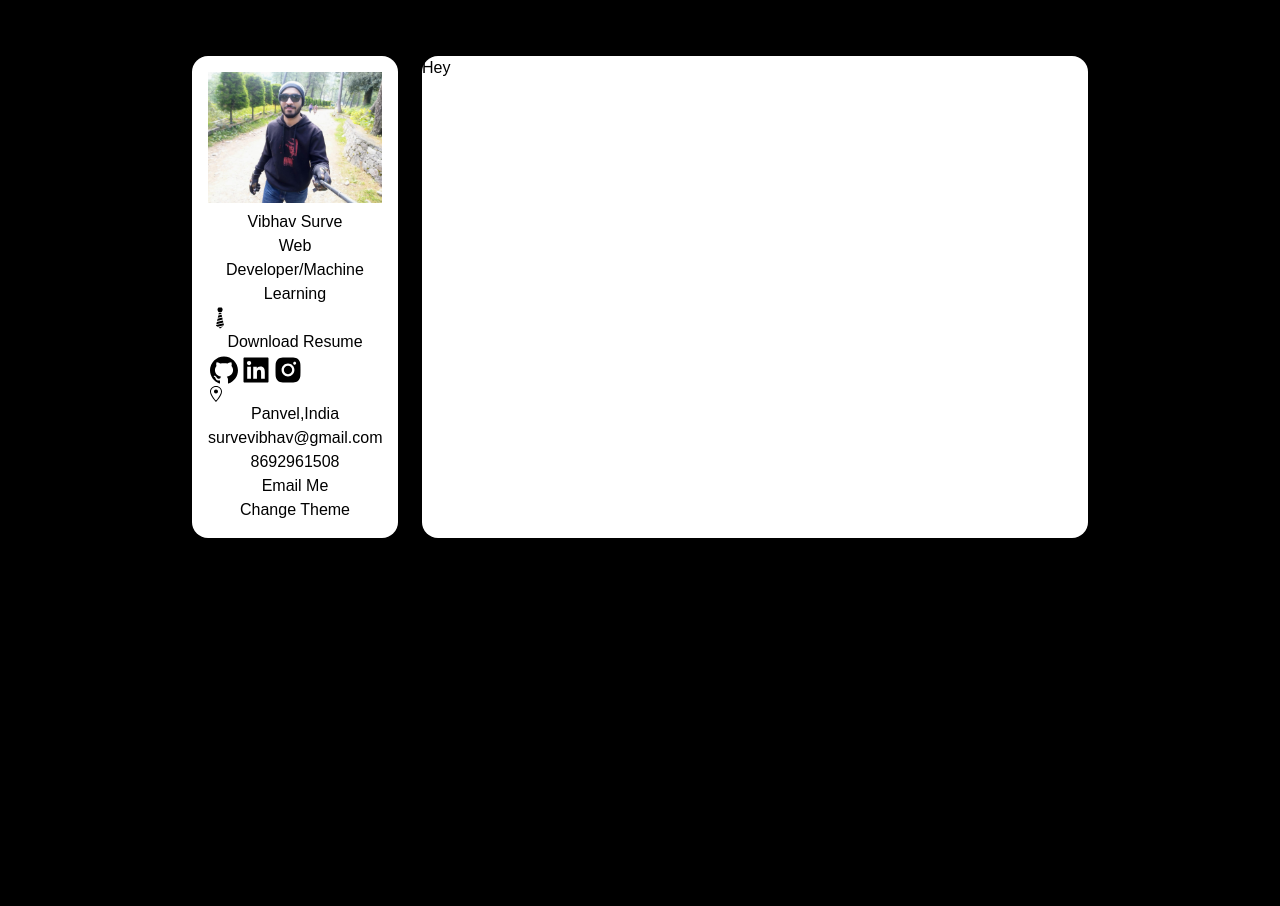
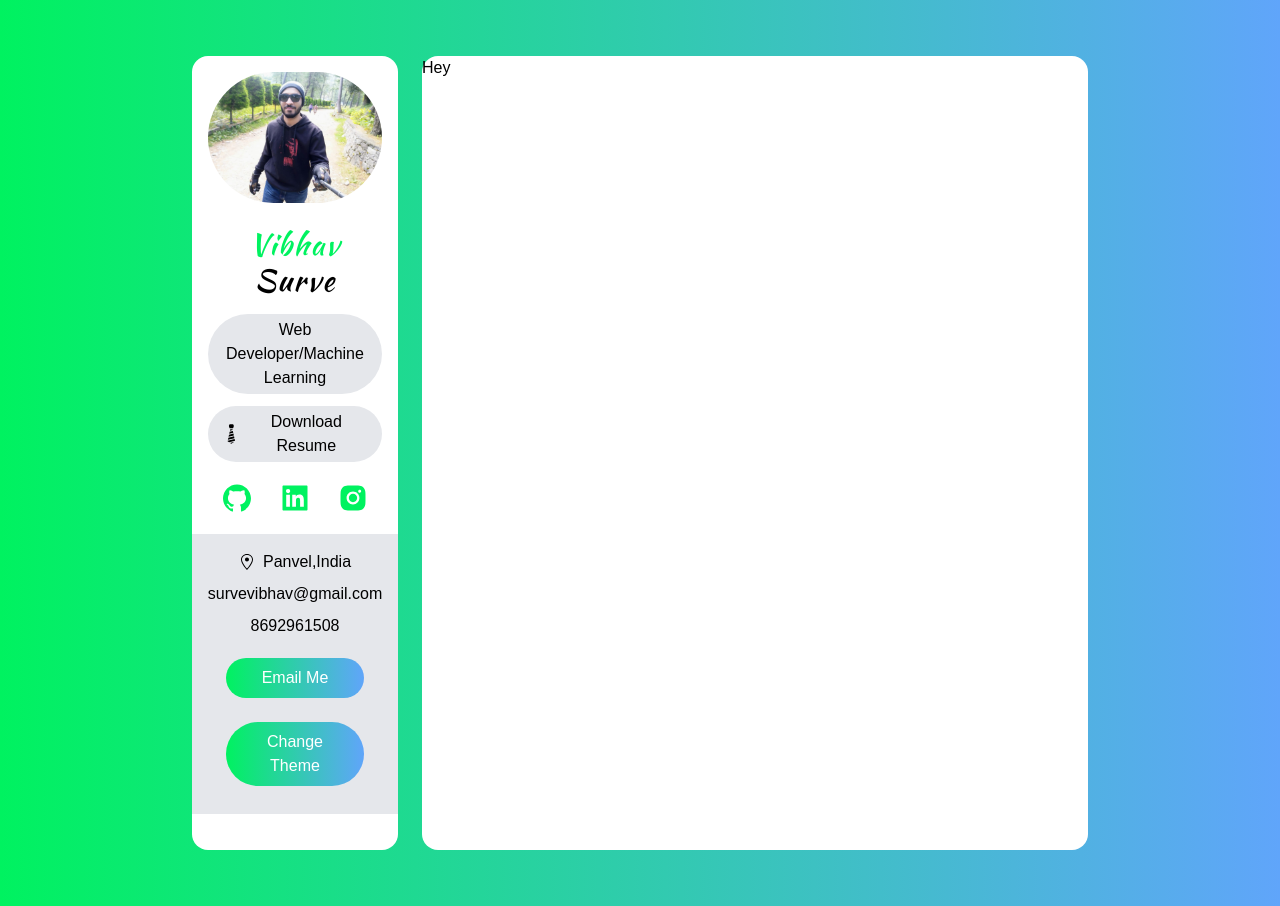
Before and after one commit to VibhavSurve09/vibhavsurve, a Next.js app: page / in a window 1280 px wide. Before the commit the page ends 800 px from the top, so only its background shows below. Built offline with nearby package versions, Linux system fonts and the light colour scheme.

Commit message:
navbar done

```diff
--- a/components/Sidebar.tsx
+++ b/components/Sidebar.tsx
@@ -7,38 +7,59 @@ import Link from 'next/link';
 const Sidebar = () => {
   return (
     <div>
-      <Image src={myImage} />
-      <h3>
-        <span>Vibhav </span>
+      <Image
+        src={myImage}
+        className='w-32 h-32 mx-auto rounded-full'
+        alt="Vibhav's Display Picture"
+      />
+      <h3 className='my-4 text-3xl font-medium tracking-wider font-kaushan'>
+        <span className='text-green'>Vibhav </span>
         Surve
       </h3>
-      <p>Web Developer/Machine Learning</p>
-      <p>
-        <GiTie className='h-6 w-6' />
+      <p className='px-2 py-1 my-3 bg-gray-200 rounded-full'>
+        Web Developer/Machine Learning
+      </p>
+      <a
+        className='flex items-center justify-center px-3 py-1 my-3 bg-gray-200 rounded-full'
+        download='name'
+      >
+        <GiTie className='w-6 h-6' />
         Download Resume
-      </p>
+      </a>
       {/* Social Media Icons */}
-      <div className='flex flex-row'>
+      <div className='flex justify-around w-9/12 mx-auto my-5 text-green md:w-full'>
         <a target='_blank' href='https://github.com/VibhavSurve09'>
-          <AiFillGithub className='w-8 h-8' />
+          <AiFillGithub className='w-8 h-8 cursor-pointer' />
         </a>
         <a target='_blank' href='https://www.linkedin.com/in/vibhavsurve/'>
-          <AiFillLinkedin className='w-8 h-8' />
+          <AiFillLinkedin className='w-8 h-8 cursor-pointer' />
         </a>
         <a href="href='https://www.instagram.com/vibhavv.af/" target='_blank'>
-          <AiFillInstagram className='w-8 h-8' />
+          <AiFillInstagram className='w-8 h-8 cursor-pointer' />
         </a>
       </div>
-      <div>
-        <div>
+      <div
+        className='py-4 my-5 bg-gray-200'
+        style={{ marginLeft: '-1rem', marginRight: '-1rem' }}
+      >
+        <div className='flex items-center justify-center space-x-2'>
           <GoLocation />
           <span>Panvel,India</span>
         </div>
 
-        <p>survevibhav@gmail.com</p>
-        <p>8692961508</p>
-        <button>Email Me</button>
-        <button>Change Theme</button>
+        <p className='my-2'>survevibhav@gmail.com</p>
+        <p className='my-2'>8692961508</p>
+        <button
+          className='w-8/12 px-5 py-2 my-3 text-white rounded-full bg-gradient-to-r from-green to-blue-400 focus:outline-none'
+          onClick={() => {
+            window.open('mailto:survevibhav09@gmail.com');
+          }}
+        >
+          Email Me
+        </button>
+        <button className='w-8/12 px-5 py-2 my-3 text-white rounded-full bg-gradient-to-r from-green to-blue-400'>
+          Change Theme
+        </button>
       </div>
     </div>
   );
--- a/layouts/Layout.tsx
+++ b/layouts/Layout.tsx
@@ -1,16 +1,16 @@
-import Sidebar from "../components/Sidebar";
+import Sidebar from '../components/Sidebar';
 
-const Layout=({ children })=>{
-return (
-    <div className="grid grid-cols-12 gap-6 lg:px-48 my-14 px-48">
-        <div className="p-4 text-center lg:col-span-3 bg-white rounded-2xl col-span-12">
-           <Sidebar/>
-        </div>
-        <div className="lg:col-span-9 bg-white rounded-2xl col-span-12">
-            {children}
-        </div>
+const Layout = ({ children }) => {
+  return (
+    <div className='grid grid-cols-12 gap-6 px-5 lg:px-48 my-14 sm:px-20 md:px-32'>
+      <div className='col-span-12 p-4 text-center bg-white lg:col-span-3 rounded-2xl'>
+        <Sidebar />
+      </div>
+      <div className='col-span-12 bg-white lg:col-span-9 rounded-2xl'>
+        {children}
+      </div>
     </div>
-)
-}
+  );
+};
 
 export default Layout;
--- /dev/null
+++ b/pages/_document.tsx
@@ -0,0 +1,28 @@
+import Document, { Html, Head, Main, NextScript } from 'next/document';
+
+class MyDocument extends Document {
+  render() {
+    return (
+      <Html>
+        <Head>
+          <link rel='preconnect' href='https://fonts.googleapis.com' />
+          <link
+            rel='preconnect'
+            href='https://fonts.gstatic.com'
+            crossOrigin='true'
+          />
+          <link
+            href='https://fonts.googleapis.com/css2?family=Kaushan+Script&display=swap'
+            rel='stylesheet'
+          />
+        </Head>
+        <body className='bg-gradient-to-r from-green to-blue-400'>
+          <Main />
+          <NextScript />
+        </body>
+      </Html>
+    );
+  }
+}
+
+export default MyDocument;
--- a/pages/index.tsx
+++ b/pages/index.tsx
@@ -1,14 +1,13 @@
-import Head from 'next/head'
+import Head from 'next/head';
 export default function Home() {
   return (
     <div>
       <Head>
-        <title>Create Next App</title>
-        <meta name="description" content="Generated by create next app" />
-        <link rel="icon" href="/favicon.ico" />
+        <title>Vibhav Surve</title>
+        <meta name='description' content="Vibhav's Portfolio Site" />
+        <link rel='icon' href='/favicon.ico' />
       </Head>
-<p>Hey</p>
-
+      <p>Hey</p>
     </div>
-  )
+  );
 }
--- a/tailwind.config.js
+++ b/tailwind.config.js
@@ -5,7 +5,14 @@ module.exports = {
     './layouts/**/*.{js,ts,jsx,tsx}',
   ],
   theme: {
-    extend: {},
+    extend: {
+      colors: {
+        green: {
+          DEFAULT: '#00f260',
+        },
+      },
+    },
+    fontFamily: { kaushan: ['Kaushan Script'] },
   },
   plugins: [],
 };
```
